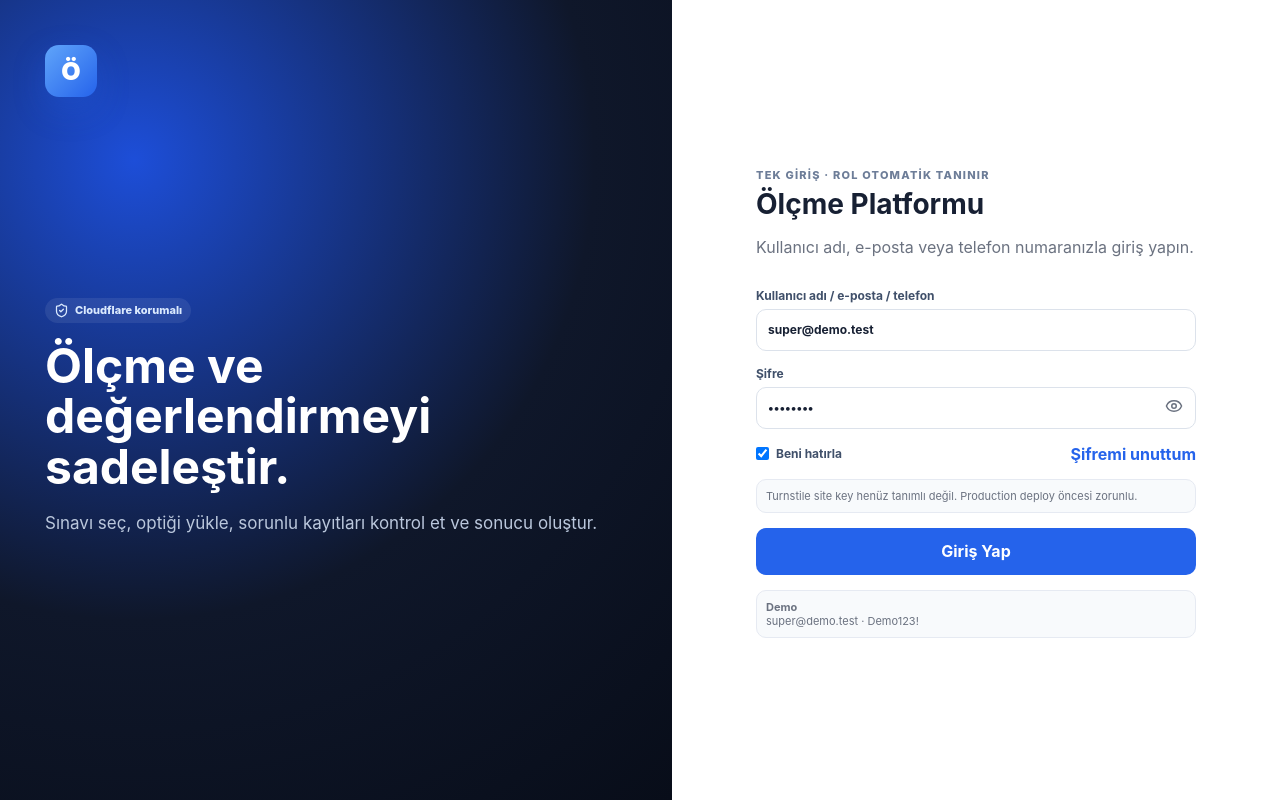
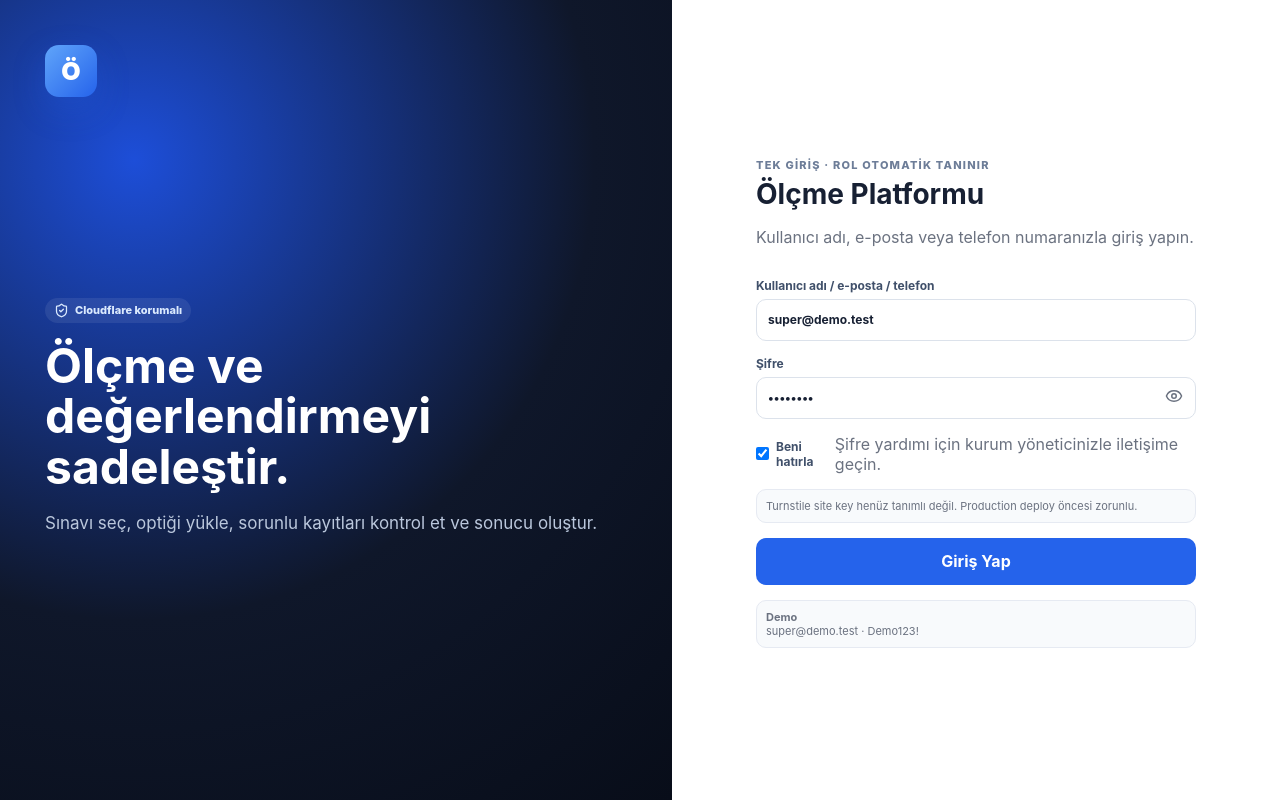
Before and after one commit to yildizyayin/yildiz-sinav, a React (Vite) app: page /login in a window 1280 px wide. Built offline with nearby package versions, Linux system fonts and the light colour scheme; no server answers.

Commit message:
ux: remove inactive password-reset button

```diff
--- a/src/pages/Login.tsx
+++ b/src/pages/Login.tsx
@@ -36,7 +36,7 @@ export function Login() {
       <div><span className="eyebrow">Tek giriş · Rol otomatik tanınır</span><h2>{config?.productName || 'Ölçme Platformu'}</h2><p className="muted">Kullanıcı adı, e-posta veya telefon numaranızla giriş yapın.</p></div>
       <label>Kullanıcı adı / e-posta / telefon<input value={identifier} onChange={e=>setIdentifier(e.target.value)} autoComplete="username" required/></label>
       <label>Şifre<div className="password-input"><input type={show?'text':'password'} value={password} onChange={e=>setPassword(e.target.value)} autoComplete="current-password" required/><button type="button" onClick={()=>setShow(v=>!v)}>{show?<EyeOff size={18}/>:<Eye size={18}/>}</button></div></label>
-      <div className="form-row"><label className="check"><input type="checkbox" checked={remember} onChange={e=>setRemember(e.target.checked)}/> Beni hatırla</label><button type="button" className="link-button">Şifremi unuttum</button></div>
+      <div className="form-row"><label className="check"><input type="checkbox" checked={remember} onChange={e=>setRemember(e.target.checked)}/> Beni hatırla</label><span className="muted">Şifre yardımı için kurum yöneticinizle iletişime geçin.</span></div>
       <Turnstile siteKey={config?.turnstileSiteKey || ''} onToken={onToken}/>
       {error && <div className="alert error">{error}</div>}
       <button className="primary large" disabled={loading}>{loading?'Giriş yapılıyor…':'Giriş Yap'}</button>
```
